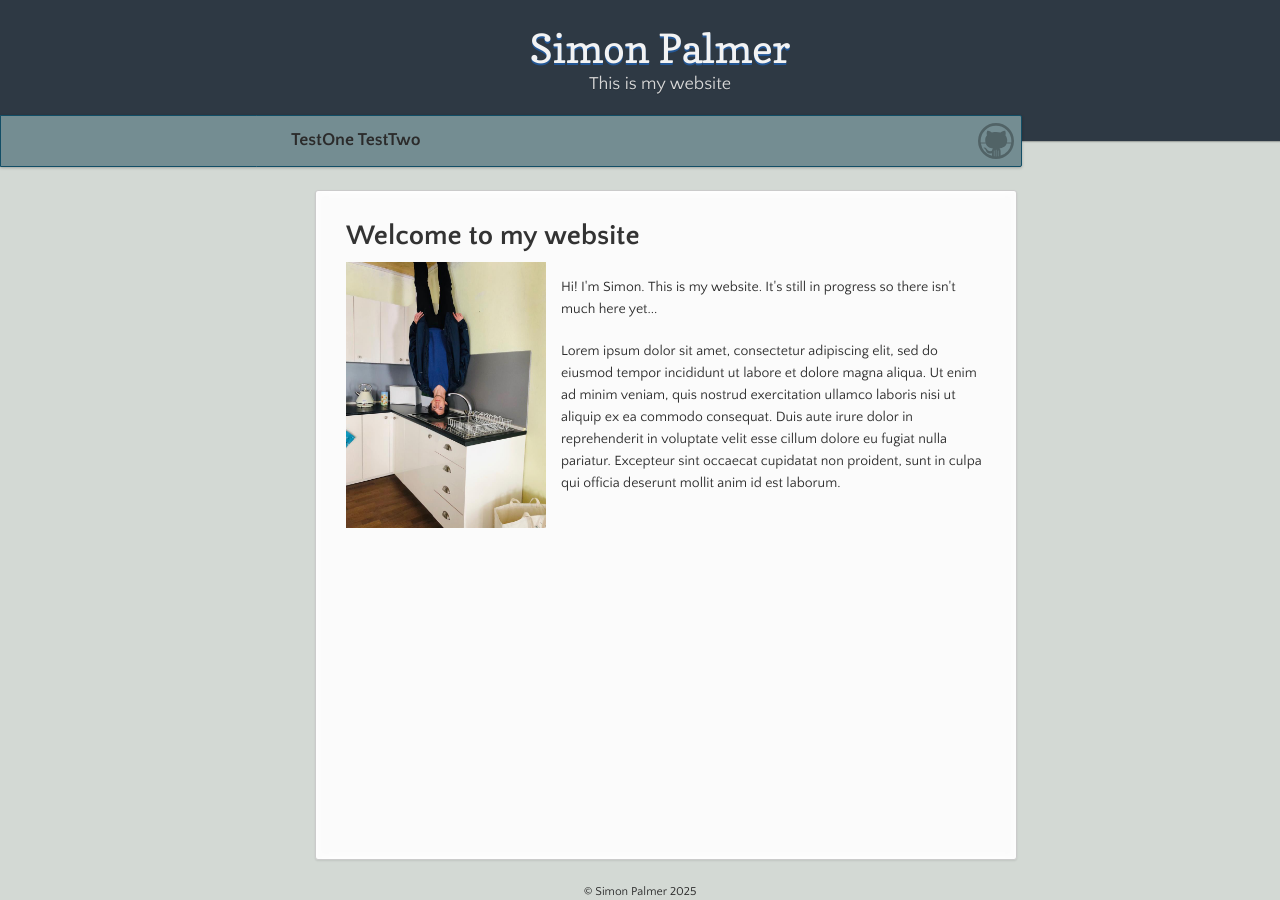
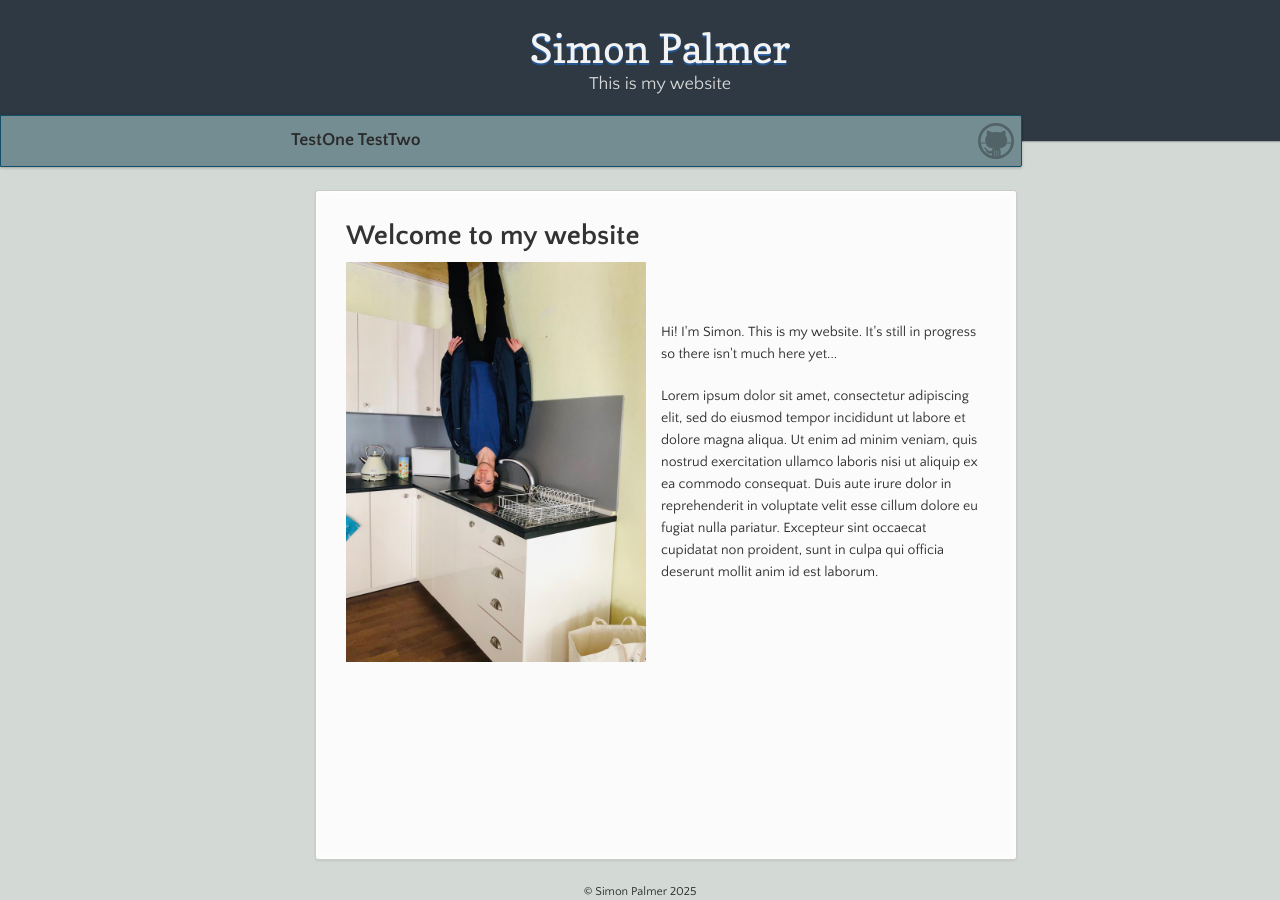
Before and after one commit to craylton/craylton.github.io, a Jekyll site: the page built from index.md, in a window 1280 px wide and 900 px high. Built offline with Jekyll 4.4.1, drawn with Linux system fonts in a browser that asks for light colours; our own code applies the rules of GitHub Pages for plain Markdown files.

Commit message:
tidying up

```diff
--- a/index.md
+++ b/index.md
@@ -4,7 +4,7 @@ layout: default
 
 # Welcome to my website
 <div style="display: flex; align-items: center;">
-  <img src="assets/images/upsidedown.jpg" alt="Picture of me" width="200" style="margin-right: 15px;">
+  <img src="assets/images/upsidedown.jpg" alt="Picture of me" width="300" style="margin-right: 15px;">
   <div>
     <p>Hi! I'm Simon. This is my website. It's still in progress so there isn't much here yet...</p>
     <p>Lorem ipsum dolor sit amet, consectetur adipiscing elit, sed do eiusmod tempor incididunt ut labore et dolore magna aliqua. Ut enim ad minim veniam, quis nostrud exercitation ullamco laboris nisi ut aliquip ex ea commodo consequat. Duis aute irure dolor in reprehenderit in voluptate velit esse cillum dolore eu fugiat nulla pariatur. Excepteur sint occaecat cupidatat non proident, sunt in culpa qui officia deserunt mollit anim id est laborum.</p>
--- a/todo.txt
+++ b/todo.txt
@@ -4,5 +4,3 @@ Pages
     Contact
 Footer - Contact
 Logo/favicon
-Remove the annoying sidebar thing
-Fix responsive UI for narrowest
```
Also changed, not shown: _layouts/default.html (+6 -2 lines), README.md, thumbnail.png (deleted).
